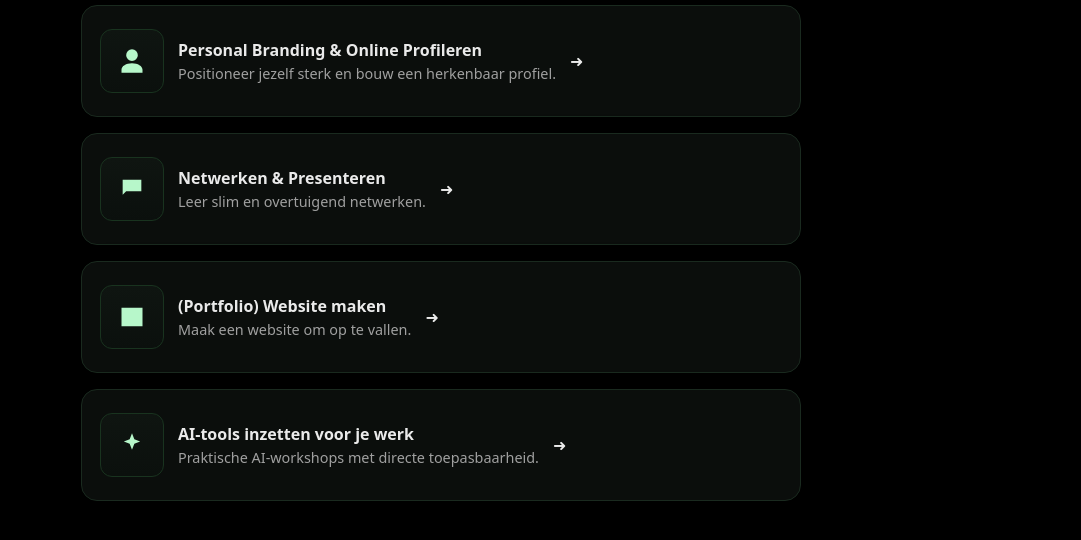
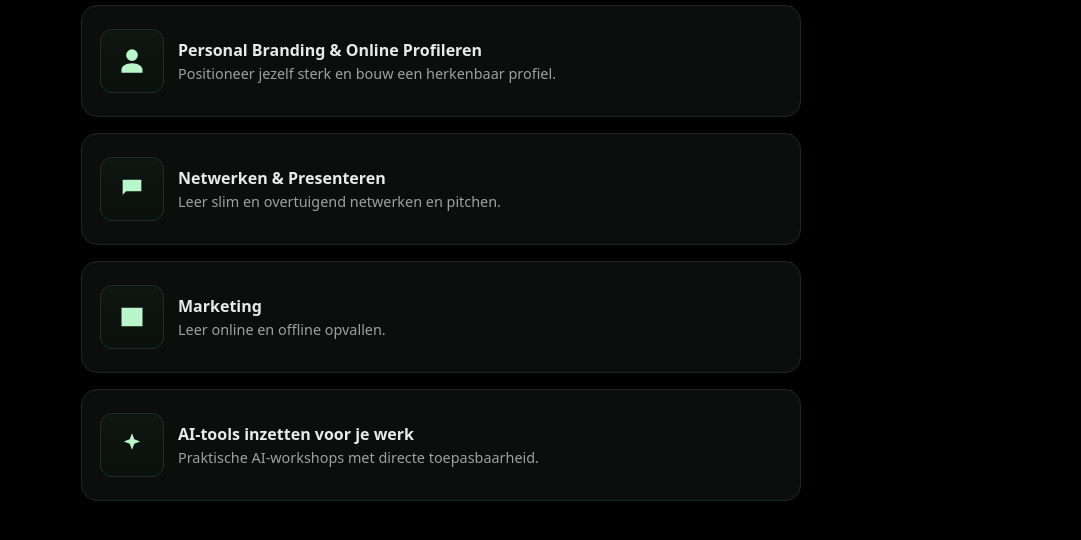
Before and after one commit to vjamst/linktree, a plain HTML site: page index.html in a window 1280 px wide. Shown: the part 822-1362 px from the top of the page, without its empty margins (199-1280 px from the left). Drawn offline with Linux system fonts and the light colour scheme.

Commit message:
Update index.html
pijltjes en tekst bij My workshops verwijderd

```diff
--- a/index.html
+++ b/index.html
@@ -193,25 +193,25 @@
         <a class="card-link reveal d5" href="#" target="_blank" rel="noopener">
           <div class="thumb" aria-hidden="true"><svg viewBox="0 0 24 24"><path d="M12 12a5 5 0 1 0-5-5 5 5 0 0 0 5 5zm0 2c-5 0-9 2.5-9 5.5V22h18v-2.5C21 16.5 17 14 12 14z"/></svg></div>
           <div class="meta"><div class="title">Personal Branding &amp; Online Profileren</div><div class="desc">Positioneer jezelf sterk en bouw een herkenbaar profiel.</div></div>
-          <span class="chev" aria-hidden="true">➜</span>
+          <span class="chev" aria-hidden="true"></span>
         </a>
 
         <a class="card-link reveal d6" href="#" target="_blank" rel="noopener">
           <div class="thumb" aria-hidden="true"><svg viewBox="0 0 24 24"><path d="M4 4h16v10H7l-3 3V4z"/></svg></div>
-          <div class="meta"><div class="title">Netwerken &amp; Presenteren</div><div class="desc">Leer slim en overtuigend netwerken.</div></div>
-          <span class="chev" aria-hidden="true">➜</span>
+          <div class="meta"><div class="title">Netwerken &amp; Presenteren</div><div class="desc">Leer slim en overtuigend netwerken en pitchen.</div></div>
+          <span class="chev" aria-hidden="true"></span>
         </a>
 
         <a class="card-link reveal d6" href="#" target="_blank" rel="noopener">
           <div class="thumb" aria-hidden="true"><svg viewBox="0 0 24 24"><path d="M3 4h18v16H3zM5 8h14M5 12h10"/></svg></div>
-          <div class="meta"><div class="title">(Portfolio) Website maken</div><div class="desc">Maak een website om op te vallen.</div></div>
-          <span class="chev" aria-hidden="true">➜</span>
+          <div class="meta"><div class="title">Marketing</div><div class="desc">Leer online en offline opvallen.</div></div>
+          <span class="chev" aria-hidden="true"></span>
         </a>
 
         <a class="card-link reveal d6" href="#" target="_blank" rel="noopener">
           <div class="thumb" aria-hidden="true"><svg viewBox="0 0 24 24"><path d="M12 2l2 5 5 2-5 2-2 5-2-5-5-2 5-2 2-5z"/></svg></div>
           <div class="meta"><div class="title">AI-tools inzetten voor je werk</div><div class="desc">Praktische AI-workshops met directe toepasbaarheid.</div></div>
-          <span class="chev" aria-hidden="true">➜</span>
+          <span class="chev" aria-hidden="true"></span>
         </a>
       </div>
     </section>
```
